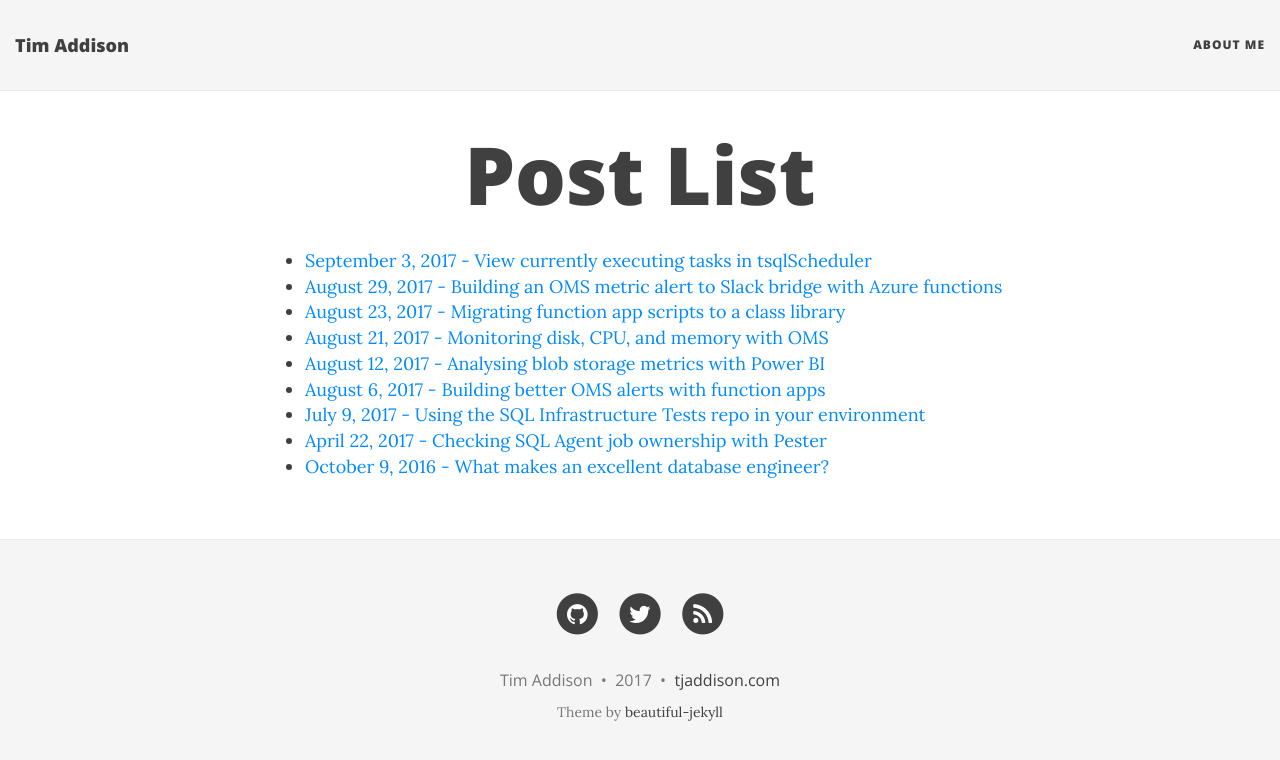
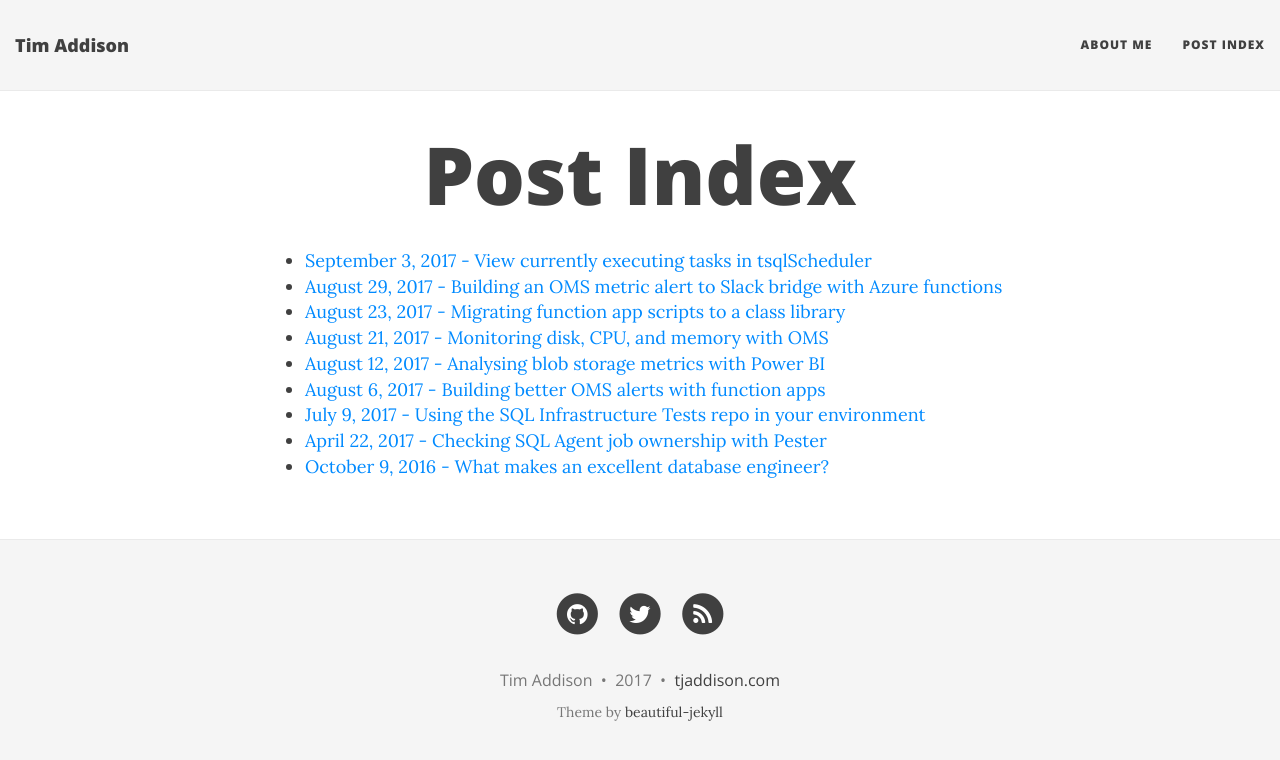
Before and after one commit to taddison/tjaddison.com, a Jekyll site: the page built from postindex.md, in a window 1280 px wide. Shown: the top 760 px of the page. Built offline with Jekyll 4.4.1, drawn with Linux system fonts in a browser that asks for light colours; nearby versions of some CDN libraries.

Commit message:
Add post index link

```diff
--- a/_config.yml
+++ b/_config.yml
@@ -24,6 +24,7 @@ description: SQL and other stuff.
 # List of links in the navigation bar
 navbar-links:
   About Me: "about"
+  Post Index: "postindex"
 
 # Image to show in the navigation bar - image must be a square (width = height)
 # Remove this parameter if you don't want an image in the navbar
--- a/postlist.md
+++ b/postindex.md
@@ -1,6 +1,7 @@
 ---
 layout: page
-title: Post List
+title: Post Index
+permalink: /postindex/
 ---
 <ul>
   {% for post in site.posts %}
```
